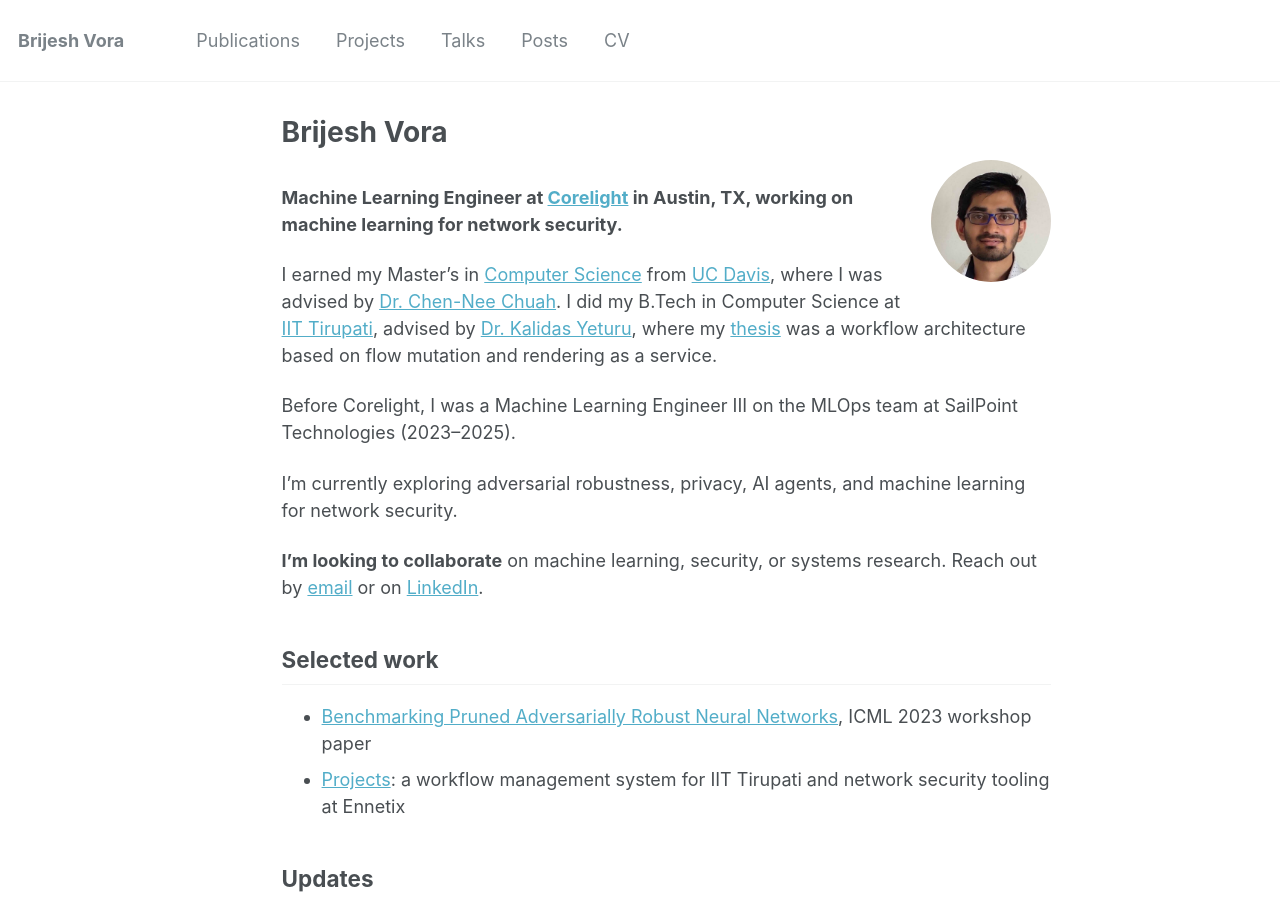
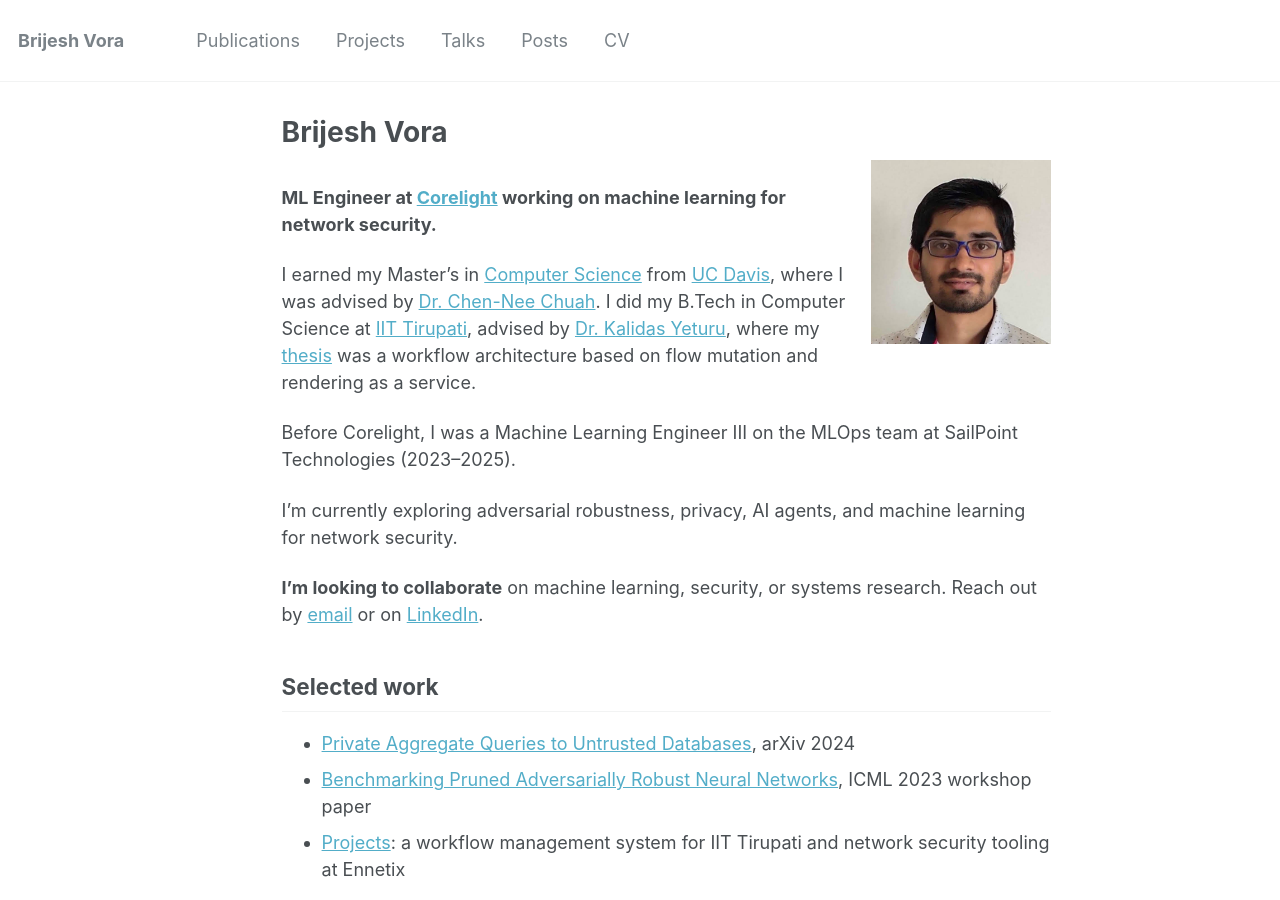
Before and after one commit to vorabrijesh/vorabrijesh.github.io, a Jekyll site: the page built from _pages/about.md, in a window 1280 px wide and 900 px high. Built offline with Jekyll 4.4.1, drawn with Linux system fonts in a browser that asks for light colours.

Commit message:
Enlarge profile photo and add arXiv paper to homepage
- Make the profile photo larger and square (no circular crop).
- Add "Private Aggregate Queries to Untrusted Databases" (arXiv 2024)
  to the homepage Selected work list.
- Set the homepage excerpt to the ML Engineer line and shorten the
  bold positioning line to match.

```diff
--- a/_pages/about.md
+++ b/_pages/about.md
@@ -2,7 +2,7 @@
 layout: single
 permalink: /
 title: "Brijesh Vora"
-excerpt: "About me"
+excerpt: "ML Engineer at Corelight working on machine learning for network security."
 description: "Machine Learning Engineer at Corelight working on ML for network security. Interests: adversarial robustness, privacy, AI agents."
 author_profile: false
 redirect_from:
@@ -10,9 +10,9 @@ redirect_from:
   - /about.html
 ---
 
-<img src="/images/profile.jpg" alt="Brijesh Vora" style="float: right; width: 120px; margin: 0 0 1em 1em; border-radius: 50%;">
+<img src="/images/profile.jpg" alt="Brijesh Vora" style="float: right; width: 180px; margin: 0 0 1em 1em;">
 
-**Machine Learning Engineer at [Corelight](https://corelight.com/) in Austin, TX, working on machine learning for network security.**
+**ML Engineer at [Corelight](https://corelight.com/) working on machine learning for network security.**
 
 I earned my Master's in [Computer Science](https://cs.ucdavis.edu/) from [UC Davis](https://www.ucdavis.edu/), where I was advised by [Dr. Chen-Nee Chuah](https://www.ece.ucdavis.edu/~chuah/rubinet/index.html). I did my B.Tech in Computer Science at [IIT Tirupati](https://iittp.ac.in/), advised by [Dr. Kalidas Yeturu](https://iittp.ac.in/dr-kalidas-yeturu), where my [thesis](https://vorabrijesh.github.io/files/BTPReportSigned.pdf) was a workflow architecture based on flow mutation and rendering as a service.
 
@@ -24,6 +24,7 @@ I'm currently exploring adversarial robustness, privacy, AI agents, and machine
 
 ## Selected work
 
+- [Private Aggregate Queries to Untrusted Databases](https://arxiv.org/abs/2403.13296), arXiv 2024
 - [Benchmarking Pruned Adversarially Robust Neural Networks](/publication/2023-06-icml2023), ICML 2023 workshop paper
 - [Projects](/portfolio/): a workflow management system for IIT Tirupati and network security tooling at Ennetix
 
```
